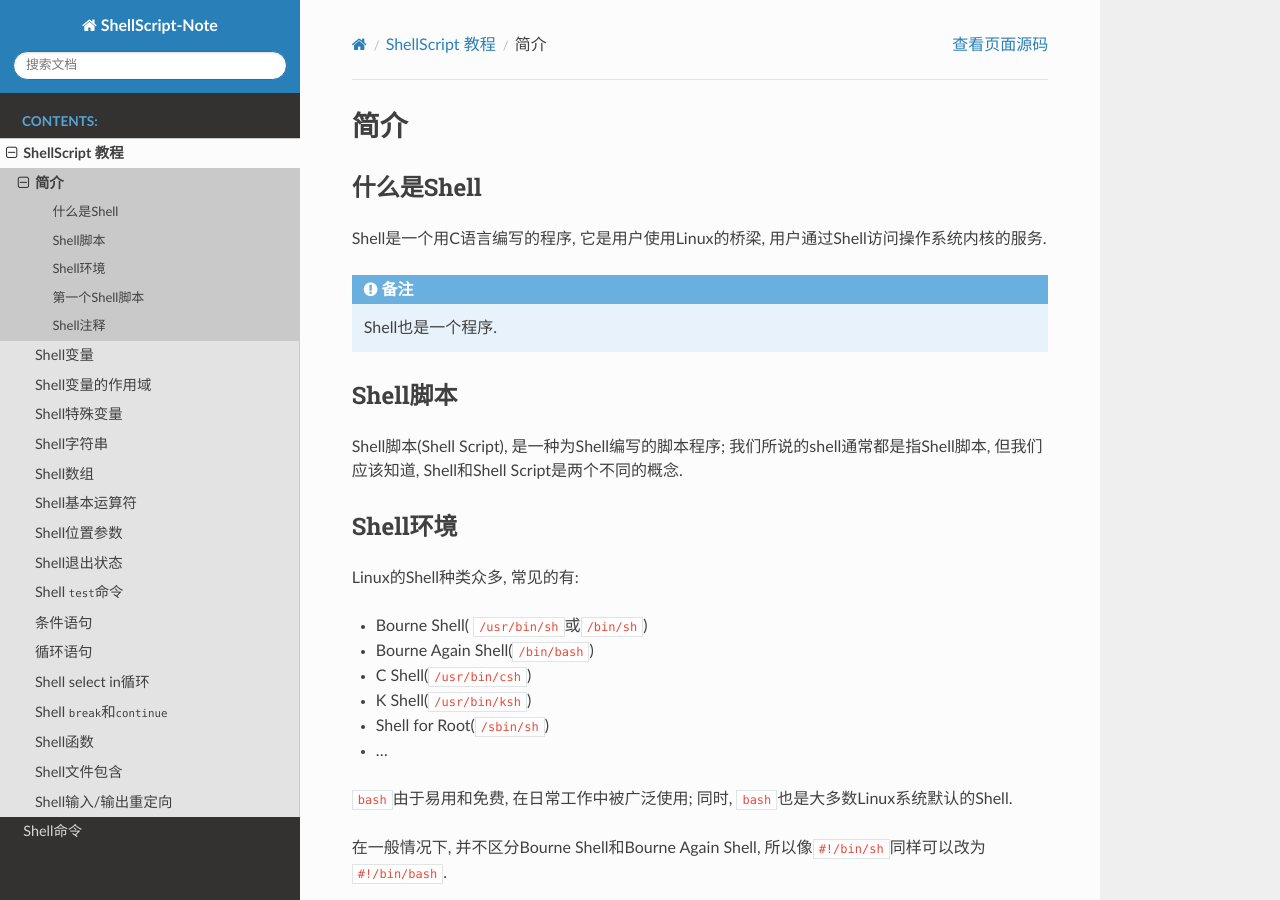
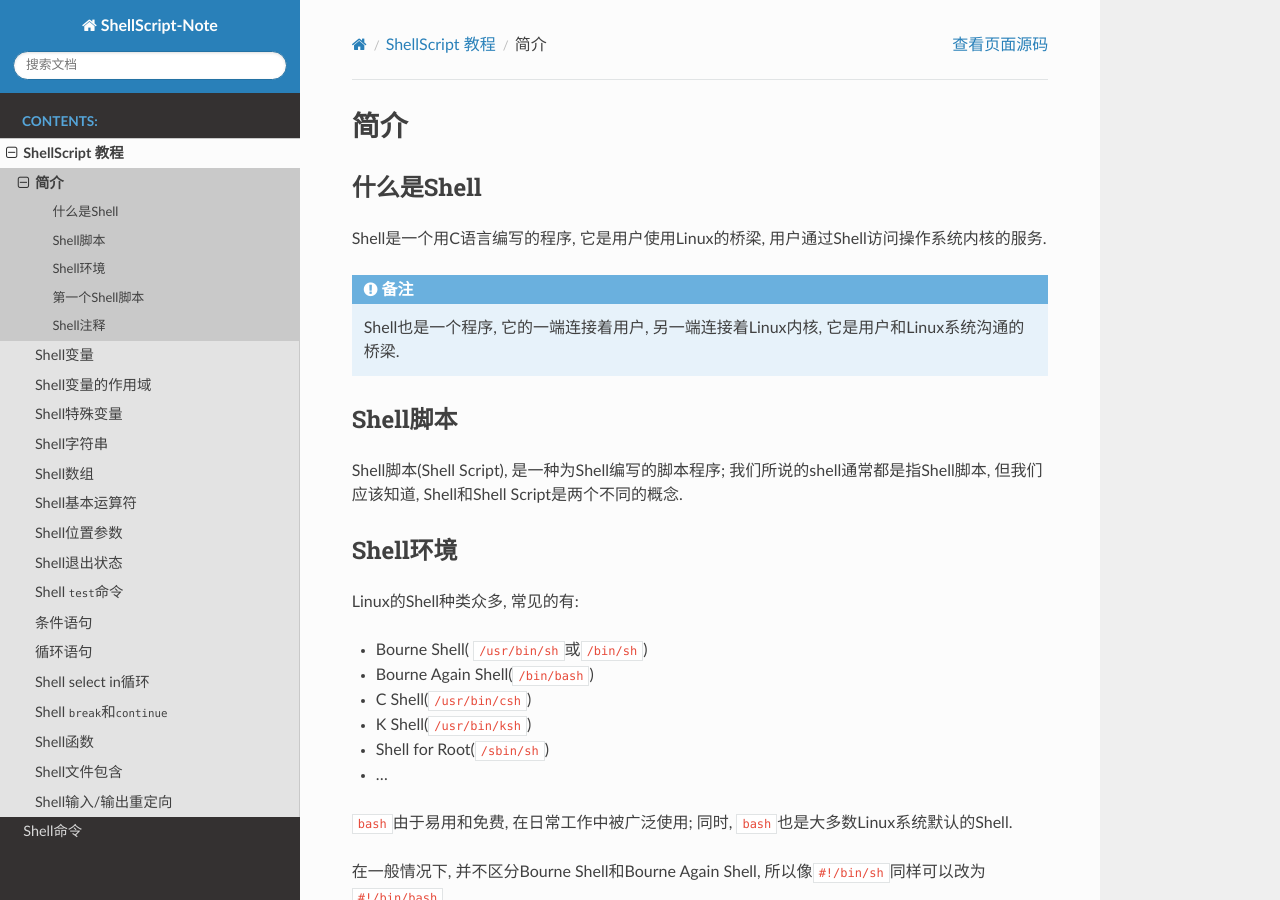
Before and after one commit to My-LearningNotes/ShellScript, a Sphinx documentation site: the page built from source/tutorial/intro.rst, in a window 1280 px wide and 900 px high. Built offline with Sphinx 7.4.7 and the Read the Docs theme 2.0.0, drawn with Linux system fonts in a browser that asks for light colours.

Commit message:
修改关于Shell简介的笔记

```diff
--- a/source/tutorial/intro.rst
+++ b/source/tutorial/intro.rst
@@ -9,7 +9,7 @@ Shell是一个用C语言编写的程序, 它是用户使用Linux的桥梁, 用
 
 .. note::
 
-    Shell也是一个程序.
+    Shell也是一个程序, 它的一端连接着用户, 另一端连接着Linux内核, 它是用户和Linux系统沟通的桥梁.
 
 
 Shell脚本
```
